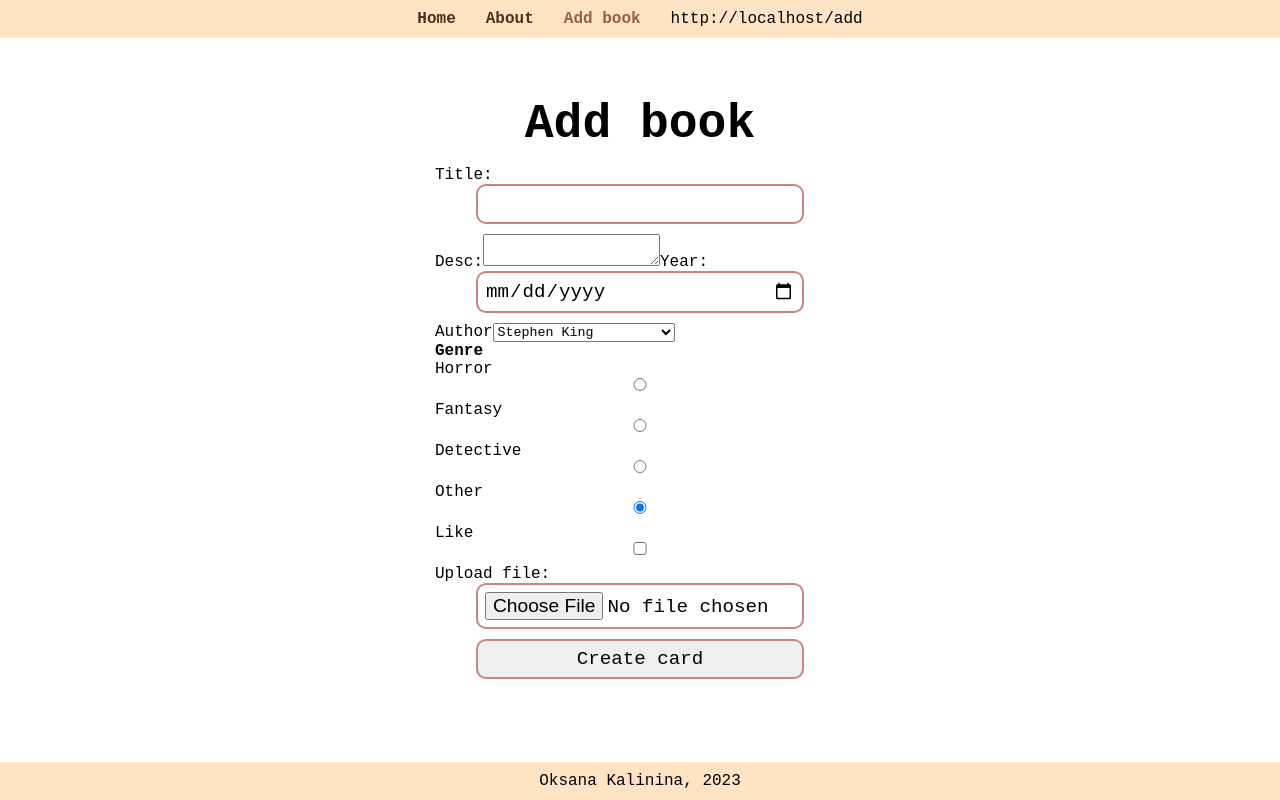
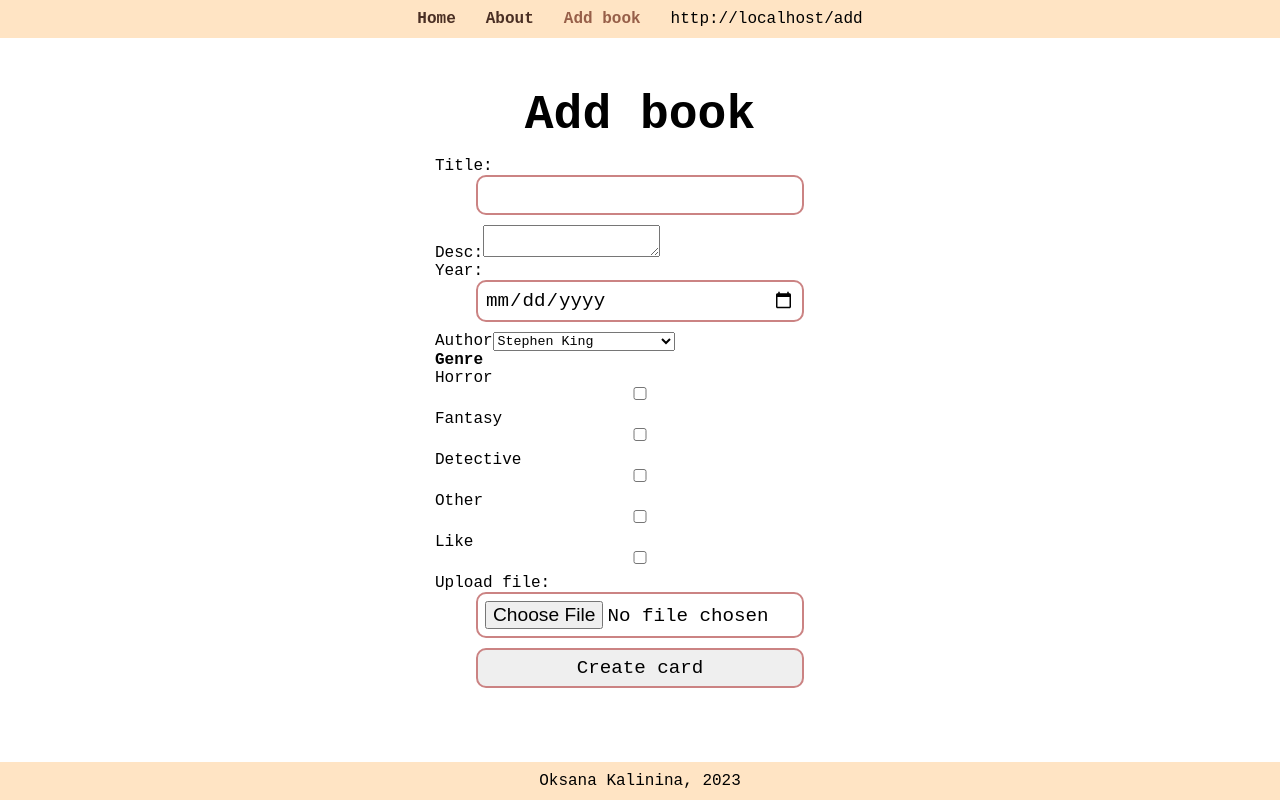
Before and after one commit to oksan4ik10/rs-react, a React (Vite) app in the folder components/: page /add in a window 1280 px wide. Built offline with nearby package versions, Linux system fonts and the light colour scheme.

Commit message:
feat: change radio on check

```diff
--- a/components/src/components/ClassFormAddBook.tsx
+++ b/components/src/components/ClassFormAddBook.tsx
@@ -46,13 +46,21 @@ export class ClassFormAddBook extends React.Component {
     const year = this.year.current?.value;
 
     const author = this.selectRef.current?.value;
-    const genre = this.radioRefDetective.current?.checked
-      ? this.radioRefDetective.current.value
-      : this.radioRefFantasy.current?.checked
-      ? this.radioRefFantasy.current.value
-      : this.radioRefHorror.current?.checked
-      ? this.radioRefHorror.current.value
-      : this.radioRefOther.current?.value;
+    let genre = '';
+    genre = this.radioRefDetective.current?.checked
+      ? genre + this.radioRefDetective.current.value + ','
+      : genre;
+    genre = this.radioRefFantasy.current?.checked
+      ? genre + this.radioRefFantasy.current.value + ','
+      : genre;
+    genre = this.radioRefHorror.current?.checked
+      ? genre + this.radioRefHorror.current.value + ','
+      : genre;
+    genre = this.radioRefOther.current?.checked
+      ? genre + this.radioRefOther.current?.value + ','
+      : genre;
+
+    if (genre) genre = genre.slice(0, genre.length - 1);
 
     const check = this.check.current?.checked;
     if (this.fileInput.current) {
@@ -69,7 +77,6 @@ export class ClassFormAddBook extends React.Component {
             img: URL.createObjectURL(selecteds),
             check: check,
           };
-          console.log(this.state.cards.books);
           this.state.cards.books.push(newBook);
           this.setState({ cards: this.state.cards });
         }
@@ -91,6 +98,7 @@ export class ClassFormAddBook extends React.Component {
             Desc:
             <textarea ref={this.desc} />
           </label>
+          <br />
           <label>
             Year:
             <input type="date" ref={this.year} />
@@ -103,25 +111,19 @@ export class ClassFormAddBook extends React.Component {
           <p>
             <label>
               Horror
-              <input type="radio" ref={this.radioRefHorror} name="radio" value="Horror" />
+              <input type="checkbox" ref={this.radioRefHorror} name="radio" value="Horror" />
             </label>
             <label>
               Fantasy
-              <input type="radio" ref={this.radioRefFantasy} name="radio" value="Fantasy" />
+              <input type="checkbox" ref={this.radioRefFantasy} name="radio" value="Fantasy" />
             </label>
             <label>
               Detective
-              <input type="radio" ref={this.radioRefDetective} name="radio" value="Detective" />
+              <input type="checkbox" ref={this.radioRefDetective} name="radio" value="Detective" />
             </label>
             <label>
               Other
-              <input
-                defaultChecked
-                type="radio"
-                ref={this.radioRefOther}
-                name="radio"
-                value="Other"
-              />
+              <input type="checkbox" ref={this.radioRefOther} name="radio" value="Other" />
             </label>
           </p>
 
```
